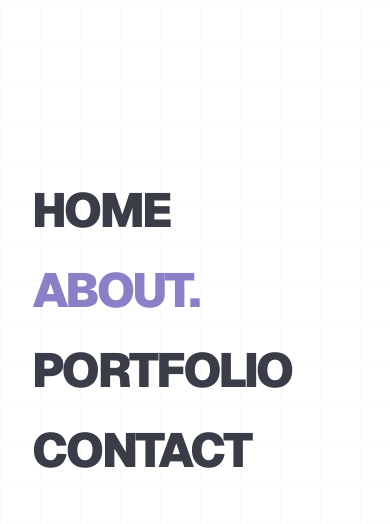
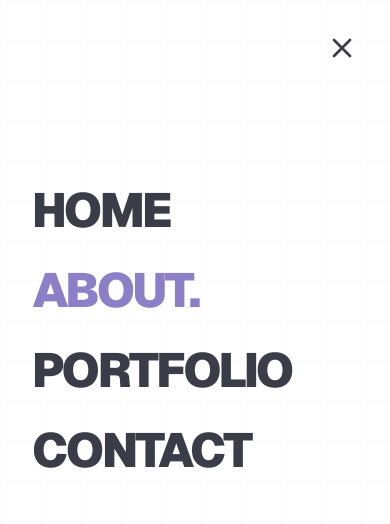
Before and after one commit to evgsold/portfolio, a Next.js app: page /en/about in a window 390 px wide. Both pictures are taken after a click on the button 354 px from the left and 40 px from the top of the page. Shown: the top 524 px of the page. Built offline with nearby package versions, Linux system fonts and the light colour scheme.

Commit message:
added --> request button for ios

```diff
--- a/app/[locale]/components/InteractiveBackground.tsx
+++ b/app/[locale]/components/InteractiveBackground.tsx
@@ -1,7 +1,7 @@
 'use client';
 
 import { useState, useEffect, useMemo, useRef } from 'react';
-import { motion, useScroll, useTransform, useSpring, MotionValue } from 'framer-motion';
+import { motion, useScroll, useTransform, useSpring } from 'framer-motion';
 
 // --- Вспомогательные компоненты (без изменений) ---
 const GlitchChar = ({ char, top, left, right, bottom, duration, delay }: any) => (
@@ -18,6 +18,7 @@ const GlitchChar = ({ char, top, left, right, bottom, duration, delay }: any) =>
 // --- Основной компонент фона ---
 export default function InteractiveBackground() {
   const [isMobile, setIsMobile] = useState(false);
+  const [permissionGranted, setPermissionGranted] = useState(false);
   const canvasRef = useRef<HTMLCanvasElement>(null);
 
   useEffect(() => {
@@ -35,6 +36,24 @@ export default function InteractiveBackground() {
   const tiltX = useSpring(0, springConfig);
   const tiltY = useSpring(0, springConfig);
 
+  // --- НОВИНКА: Функция для запроса разрешений на iOS ---
+  const requestOrientationPermission = async () => {
+    // Проверяем, существует ли функция (только на iOS 13+)
+    if (typeof (DeviceOrientationEvent as any).requestPermission === 'function') {
+      try {
+        const permissionState = await (DeviceOrientationEvent as any).requestPermission();
+        if (permissionState === 'granted') {
+          setPermissionGranted(true);
+        }
+      } catch (error) {
+        console.error("Error requesting device orientation permission:", error);
+      }
+    } else {
+      // Для Android и старых iOS, где разрешение не требуется
+      setPermissionGranted(true);
+    }
+  };
+
   useEffect(() => {
     if (!isMobile) {
       const handleMouseMove = (e: MouseEvent) => {
@@ -43,7 +62,9 @@ export default function InteractiveBackground() {
       };
       window.addEventListener('mousemove', handleMouseMove);
       return () => window.removeEventListener('mousemove', handleMouseMove);
-    } else {
+    }
+    // --- ИЗМЕНЕНИЕ: Добавляем обработчик только ПОСЛЕ получения разрешения ---
+    else if (isMobile && permissionGranted) {
       const handleOrientation = (event: DeviceOrientationEvent) => {
         const gamma = event.gamma || 0;
         const beta = event.beta || 0;
@@ -53,7 +74,7 @@ export default function InteractiveBackground() {
       window.addEventListener('deviceorientation', handleOrientation);
       return () => window.removeEventListener('deviceorientation', handleOrientation);
     }
-  }, [isMobile, mouseX, mouseY, tiltX, tiltY]);
+  }, [isMobile, permissionGranted, mouseX, mouseY, tiltX, tiltY]);
 
   const motionSourceX = isMobile ? tiltX : mouseX;
   const motionSourceY = isMobile ? tiltY : mouseY;
@@ -73,56 +94,46 @@ export default function InteractiveBackground() {
     }));
   }, [starCount, isMobile]);
 
-  // --- ОПТИМИЗАЦИЯ: Логика отрисовки на Canvas по событию ---
   useEffect(() => {
     const canvas = canvasRef.current;
     if (!canvas) return;
-
     const ctx = canvas.getContext('2d');
     if (!ctx) return;
 
     const resizeCanvas = () => {
       canvas.width = window.innerWidth;
       canvas.height = window.innerHeight;
-      // Перерисовываем один раз при изменении размера окна
       render();
     };
 
     const render = () => {
       ctx.clearRect(0, 0, canvas.width, canvas.height);
       ctx.fillStyle = `rgb(${getComputedStyle(document.documentElement).getPropertyValue('--primary')})`;
-
       stars.forEach(star => {
         const offsetX = motionSourceX.get() * star.depth;
         const offsetY = motionSourceY.get() * star.depth;
-
         let x = (star.x + offsetX) % canvas.width;
         let y = (star.y + offsetY) % canvas.height;
         if (x < 0) x += canvas.width;
         if (y < 0) y += canvas.height;
-
         ctx.beginPath();
         ctx.arc(x, y, star.size, 0, 2 * Math.PI);
         ctx.fill();
       });
     };
 
-    // --- ГЛАВНОЕ ИЗМЕНЕНИЕ ---
-    // Подписываемся на изменения MotionValue и вызываем render
     const unsubscribeX = motionSourceX.on("change", render);
     const unsubscribeY = motionSourceY.on("change", render);
 
-    resizeCanvas(); // Первоначальная отрисовка
+    resizeCanvas();
     window.addEventListener('resize', resizeCanvas);
 
-    // Отписываемся от событий при размонтировании компонента
     return () => {
       unsubscribeX();
       unsubscribeY();
       window.removeEventListener('resize', resizeCanvas);
     };
   }, [stars, motionSourceX, motionSourceY]);
-
 
   const cursorX = useSpring(-100, { stiffness: 300, damping: 30 });
   const cursorY = useSpring(-100, { stiffness: 300, damping: 30 });
@@ -139,6 +150,23 @@ export default function InteractiveBackground() {
 
   return (
     <div className="fixed inset-0 z-[-1] pointer-events-none">
+      {/* --- НОВИНКА: Кнопка для запроса разрешений на мобильных --- */}
+      {isMobile && !permissionGranted && (
+        <motion.button
+          initial={{ opacity: 0, y: 20 }}
+          animate={{ opacity: 1, y: 0 }}
+          transition={{ delay: 1 }}
+          onClick={requestOrientationPermission}
+          // Стилизуем кнопку, чтобы она была заметной, но не навязчивой
+          className="fixed bottom-5 left-1/2 -translate-x-1/2 z-50 px-4 py-2
+                     bg-[rgb(var(--card-bg))] border border-[rgb(var(--border-color))]
+                     text-xs font-bold uppercase tracking-widest text-[rgb(var(--foreground))]
+                     pointer-events-auto !rounded-none"
+        >
+          Enable Motion
+        </motion.button>
+      )}
+
       <div className="absolute inset-0 opacity-[0.03] dark:opacity-[0.05]"
            style={{ backgroundImage: 'linear-gradient(rgb(var(--primary)) 1px, transparent 1px), linear-gradient(90deg, rgb(var(--primary)) 1px, transparent 1px)', backgroundSize: '60px 60px' }}
       />
--- a/app/[locale]/components/Navigation.tsx
+++ b/app/[locale]/components/Navigation.tsx
@@ -5,7 +5,7 @@ import Link from 'next/link';
 import { useState, useEffect } from 'react';
 import { useRouter, usePathname } from 'next/navigation';
 import { useTheme } from '../contexts/ThemeContext';
-import { motion, AnimatePresence, useScroll } from 'framer-motion'; // <-- Убрали useSpring
+import { motion, AnimatePresence, useScroll } from 'framer-motion';
 
 export default function Navigation({ locale }: { locale: string }) {
   const t = useTranslations('navigation');
@@ -15,9 +15,7 @@ export default function Navigation({ locale }: { locale: string }) {
   const pathname = usePathname();
   const { theme, toggleTheme } = useTheme();
 
-  // --- ОПТИМИЗАЗАЦИЯ: Убираем useSpring, используем scrollYProgress напрямую ---
   const { scrollYProgress } = useScroll();
-  // const scaleX = useSpring(scrollYProgress, { stiffness: 100, damping: 30 }); // <-- Эта строка больше не нужна
 
   useEffect(() => {
     const handleScroll = () => setIsScrolled(window.scrollY > 20);
@@ -153,12 +151,10 @@ export default function Navigation({ locale }: { locale: string }) {
           </div>
         </div>
 
-        {/* --- ОПТИМИЗАЦИЯ: Прямое использование scrollYProgress и добавление тени --- */}
         <motion.div
           className="absolute bottom-0 left-0 right-0 h-[3px] bg-[rgb(var(--primary))] origin-left will-change-transform"
           style={{
             scaleX: scrollYProgress,
-            // Добавляем легкую тень для объема, которая будет видна только когда линия активна
             boxShadow: "0 2px 10px rgba(var(--primary-rgb), 0.5)"
           }}
         />
@@ -173,14 +169,37 @@ export default function Navigation({ locale }: { locale: string }) {
             exit="closed"
             transition={{ type: 'spring', damping: 25, stiffness: 200 }}
             className="fixed inset-0 z-[105] bg-[rgb(var(--card-bg))] flex flex-col will-change-transform"
-            onClick={() => setIsMenuOpen(false)}
           >
             <div className="absolute inset-0 opacity-[0.03] pointer-events-none"
                  style={{ backgroundImage: 'linear-gradient(rgb(var(--primary)) 1px, transparent 1px), linear-gradient(90deg, rgb(var(--primary)) 1px, transparent 1px)', backgroundSize: '40px 40px' }}
             />
 
-            <div className="relative flex-1 flex flex-col justify-center px-8">
-              <div className="space-y-8">
+            {/* --- НОВИНКА: Кнопка закрытия (крестик) --- */}
+            <motion.button
+              initial={{ opacity: 0, rotate: -90 }}
+              animate={{ opacity: 1, rotate: 0 }}
+              transition={{ delay: 0.3, type: 'spring', stiffness: 200 }}
+              whileHover={{ scale: 1.2, rotate: 90 }}
+              onClick={(e) => {
+                e.stopPropagation(); // Предотвращаем закрытие меню по клику на родителя
+                setIsMenuOpen(false);
+              }}
+              className="absolute top-6 right-6 z-[115] w-12 h-12 flex items-center justify-center will-change-transform"
+              aria-label={t('close')}
+            >
+              <svg className="w-8 h-8 text-foreground" fill="none" stroke="currentColor" viewBox="0 0 24 24">
+                <path strokeLinecap="round" strokeLinejoin="round" strokeWidth="2" d="M6 18L18 6M6 6l12 12" />
+              </svg>
+            </motion.button>
+
+            <div
+              className="relative flex-1 flex flex-col justify-center px-8"
+              onClick={() => setIsMenuOpen(false)} // Сохраняем возможность закрыть по клику на фон
+            >
+              <div
+                className="space-y-8"
+                onClick={(e) => e.stopPropagation()} // Предотвращаем закрытие по клику на сами ссылки
+              >
                 {navLinks.map((link) => (
                   <motion.div
                     key={link.path}
@@ -200,7 +219,10 @@ export default function Navigation({ locale }: { locale: string }) {
                 ))}
               </div>
 
-              <div className="mt-20 pt-10 border-t border-[rgb(var(--border-color))] flex justify-between items-end">
+              <div
+                className="mt-20 pt-10 border-t border-[rgb(var(--border-color))] flex justify-between items-end"
+                onClick={(e) => e.stopPropagation()} // Предотвращаем закрытие по клику на нижний блок
+              >
                 <div className="space-y-4">
                   <p className="text-xs font-bold uppercase tracking-widest text-[rgb(var(--muted-fg))]">{t('language')}</p>
                   <div className="flex gap-4">
--- a/app/[locale]/components/Portfolio.tsx
+++ b/app/[locale]/components/Portfolio.tsx
@@ -5,6 +5,7 @@ import Image from 'next/image';
 import { motion, useScroll, useTransform } from 'framer-motion';
 import InteractiveBackground from '../components/InteractiveBackground';
 import { useTranslations } from 'next-intl';
+import Link from 'next/link';
 
 // Интерфейсы (без изменений)
 interface Project {
@@ -181,9 +182,9 @@ export default function PortfolioClient({ title, intro }: PortfolioClientProps)
           whileHover={{ scale: 1.05 }}
           className="inline-block"
         >
-          <a href="#contact" className="text-2xl font-bold text-[rgb(var(--primary))] hover:opacity-70 transition-opacity">
+          <Link href="/contact" className="text-2xl font-bold text-[rgb(var(--primary))] hover:opacity-70 transition-opacity">
             {t('cta')} →
-          </a>
+          </Link>
         </motion.div>
       </div>
     </div>
```
